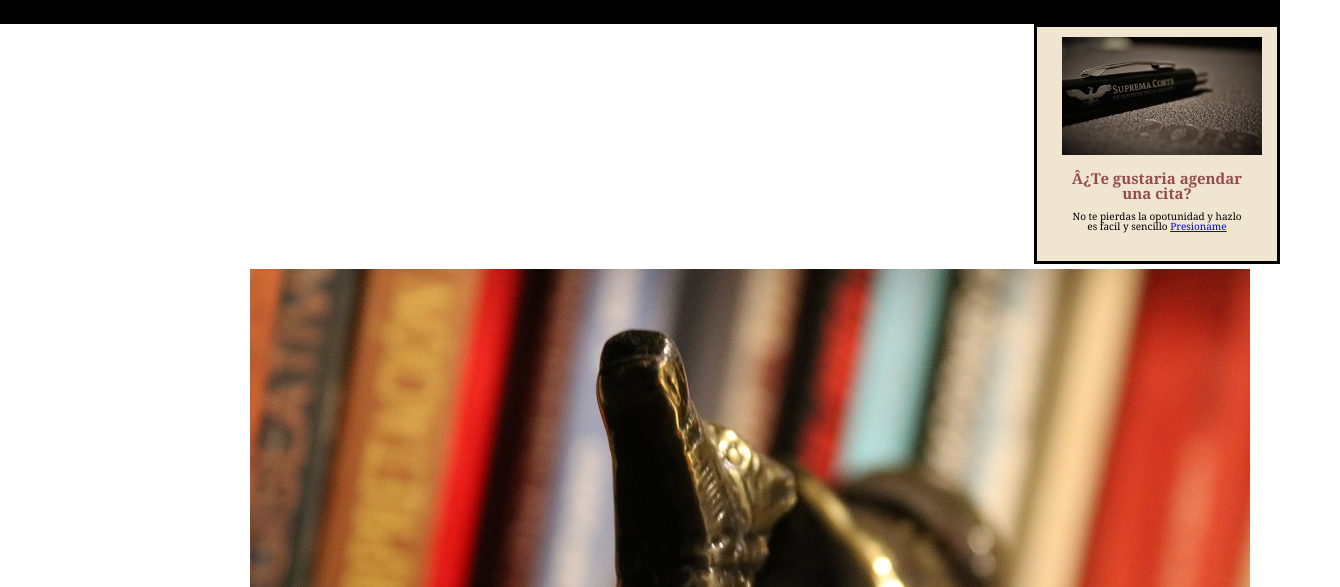
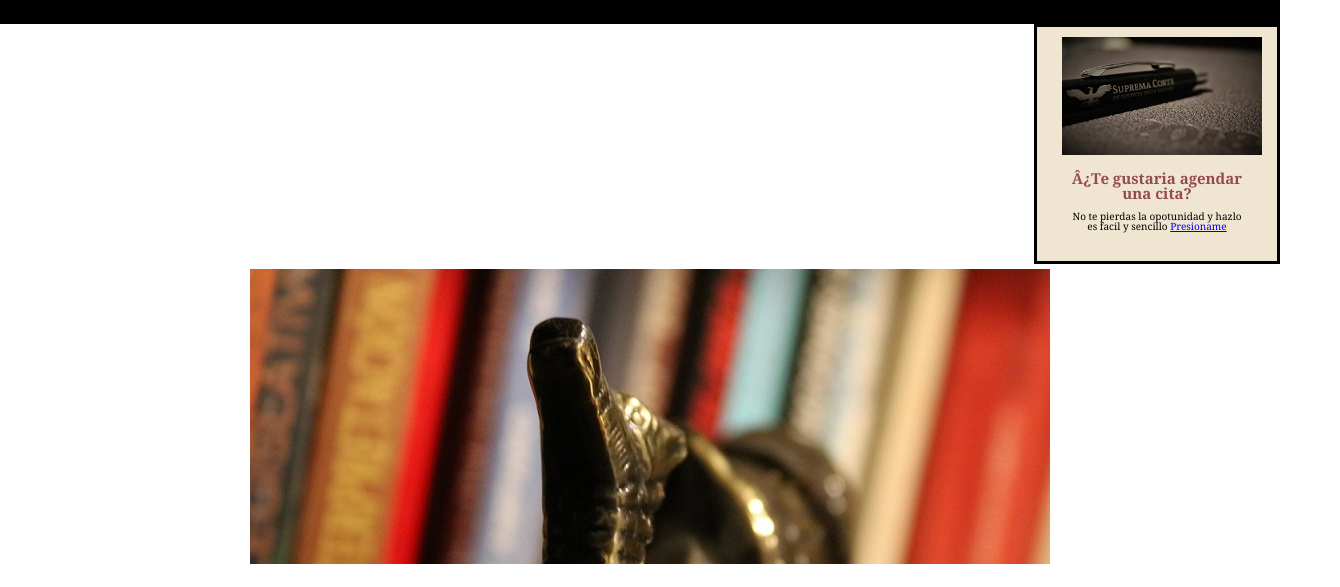
Before and after one commit to miguelmtz13/Despacho-MyM, a plain HTML site: page corresponsalia.html in a window 1280 px wide. Shown: the part 309-896 px from the top of the page, 1340 px wide, since content can reach past the window. Drawn offline with Linux system fonts and the light colour scheme.

Commit message:
Add files via upload

```diff
--- a/corresponsalia.html
+++ b/corresponsalia.html
@@ -46,8 +46,9 @@ title="contactooo">Presioname</a></p>
 
 </div>
 
+
 <div id="imagen">
-	<img id="im1"src="imaganes\1.jpg" alt="imagen "/>
+	<img id="im1"src="imaganes\1.png" alt="imagen "/>
 	</div>
 
 
```
Also changed, not shown: administrativo.html (+1 -1 lines), agrario.html (+1 -1 lines), ambiental.html (+1 -1 lines), amparo.html (+1 -1 lines), mercantil.html (+2 -1 lines), penal.html (+2 -1 lines).
